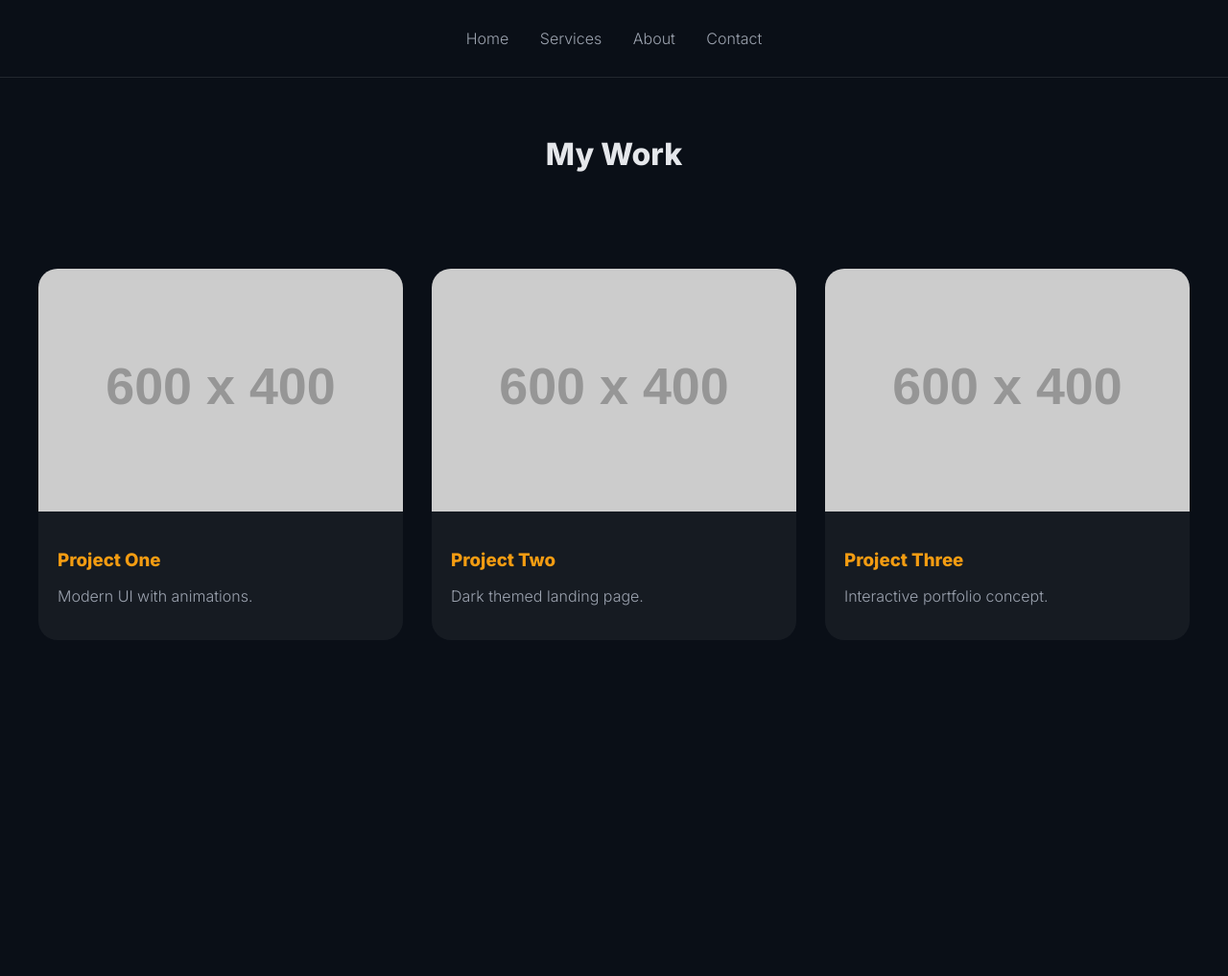
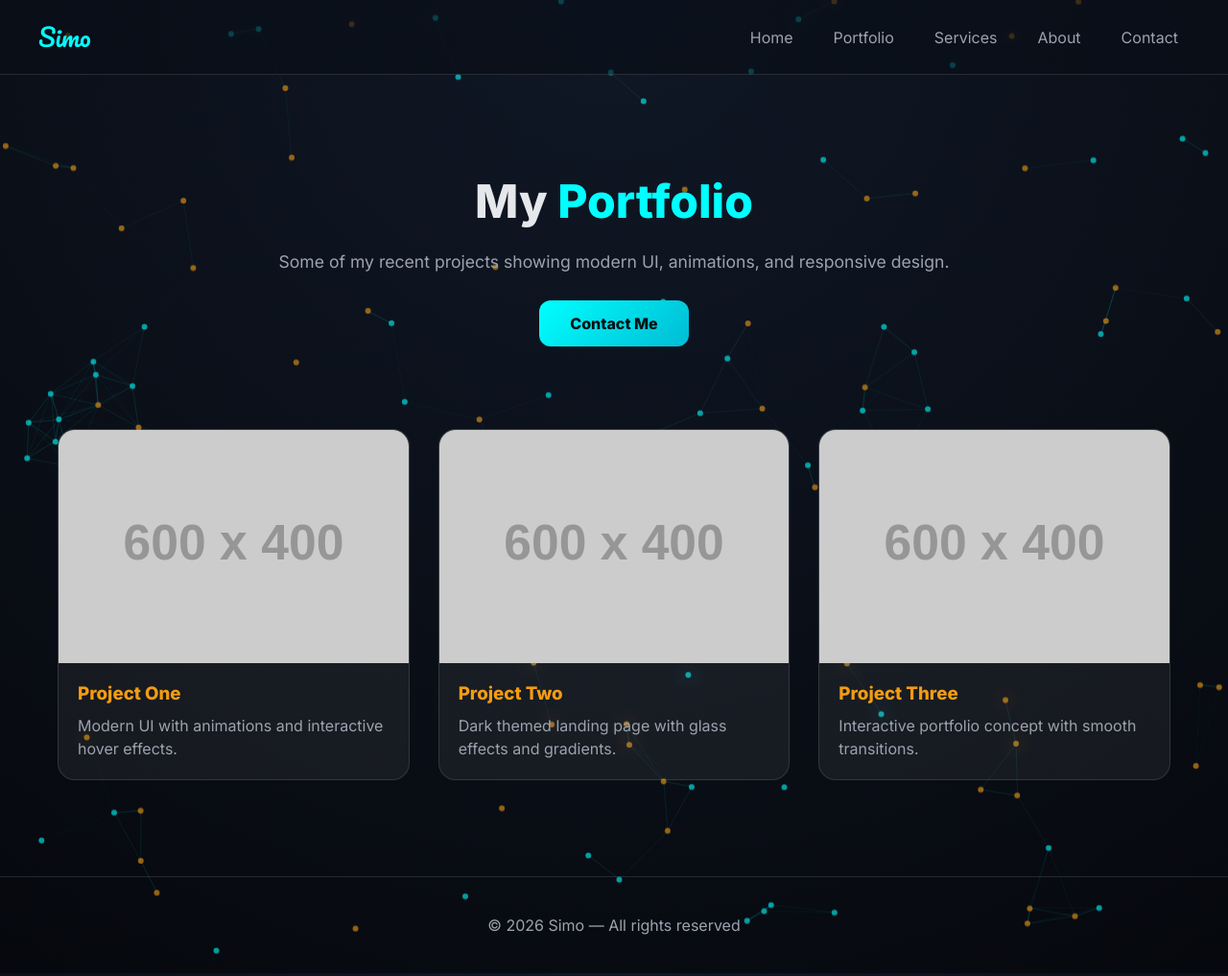
Before and after one commit to SEMO-EL/simoel-website, a plain HTML site: page portfolio.html in a window 1280 px wide. Shown: the whole page at 96% size. Before the commit the page ends 800 px from the top, so only its background shows below. Drawn offline with nearby package versions, Linux system fonts and the light colour scheme; placeholder pictures from the web are drawn by us.

Commit message:
Update portfolio.html

```diff
--- a/portfolio.html
+++ b/portfolio.html
@@ -2,111 +2,261 @@
 <html lang="en">
 <head>
 <meta charset="UTF-8">
-<title>Portfolio</title>
+<meta name="viewport" content="width=device-width, initial-scale=1.0">
+<title>Portfolio — Simo's Website</title>
 
-<link href="https://fonts.googleapis.com/css2?family=Inter:wght@300;600;800&display=swap" rel="stylesheet">
+<!-- Fonts -->
+<link href="https://fonts.googleapis.com/css2?family=Inter:wght@300;400;600;800&family=Pacifico&display=swap" rel="stylesheet">
+
+<!-- Particles.js -->
+<script src="https://cdn.jsdelivr.net/npm/particles.js@2.0.0/particles.min.js"></script>
 
 <style>
-body{
-  margin:0;
-  font-family:Inter,sans-serif;
-  background:#0a0f17;
-  color:#e5e7eb;
+:root {
+  --bg-main: #0a0f17;
+  --bg-glass: rgba(255,255,255,0.06);
+  --accent-cyan: #00ffff;
+  --accent-warm: #f39c12;
+  --text-main: #e5e7eb;
+  --text-muted: #9ca3af;
+  --border-glass: rgba(255,255,255,0.12);
+  --radius: 18px;
+}
+
+* { margin:0; padding:0; box-sizing:border-box; }
+
+body {
+  font-family:'Inter',sans-serif;
+  min-height:100vh;
+  background: radial-gradient(circle at top, #101826, #06080d);
+  color: var(--text-main);
+  overflow-x:hidden;
+  scroll-behavior: smooth;
   opacity:0;
-  animation:fadeIn .6s forwards;
+  animation: pageFadeIn 0.7s ease forwards;
 }
-.fade-out{animation:fadeOut .4s forwards}
-@keyframes fadeIn{to{opacity:1}}
-@keyframes fadeOut{to{opacity:0}}
 
-header{
+.fade-out { animation: pageFadeOut 0.4s ease forwards; }
+
+@keyframes pageFadeIn {
+  from { opacity:0; transform:translateY(6px); }
+  to { opacity:1; transform:translateY(0); }
+}
+
+@keyframes pageFadeOut { from{opacity:1} to{opacity:0} }
+
+#particles-js { position:fixed; inset:0; z-index:-1; }
+
+header.navbar {
+  position:fixed;
+  top:0;
+  width:100%;
+  padding:16px 40px;
+  display:flex;
+  justify-content:space-between;
+  align-items:center;
+  backdrop-filter:blur(12px);
+  background: rgba(10,15,23,0.65);
+  border-bottom:1px solid var(--border-glass);
+  z-index:100;
+}
+
+header .logo {
+  font-family:'Pacifico', cursive;
+  font-size:1.6rem;
+  color: var(--accent-cyan);
+}
+
+header nav { display:flex; gap:18px; }
+
+header nav a {
+  text-decoration:none;
+  color: var(--text-muted);
+  padding:6px 12px;
+  border-radius:8px;
+  transition:0.3s;
+  font-weight:500;
+}
+
+header nav a:hover {
+  color: var(--accent-cyan);
+  background: rgba(0,255,255,0.08);
+  box-shadow:0 0 15px rgba(0,255,255,0.25);
+}
+
+.hero-section {
+  padding:180px 20px 60px;
   text-align:center;
-  padding:30px;
-  border-bottom:1px solid rgba(255,255,255,.1);
+  max-width:900px;
+  margin:auto;
 }
-header a{
-  margin:0 14px;
-  color:#9ca3af;
-  text-decoration:none;
+
+.hero-section h1 {
+  font-size:3rem;
+  font-weight:800;
+  margin-bottom:20px;
 }
-header a:hover{color:#00ffff}
 
-h1{text-align:center;margin:60px 0}
+.hero-section h1 span { color:var(--accent-cyan); }
 
-.grid{
+.hero-section p {
+  color: var(--text-muted);
+  font-size:1.1rem;
+  line-height:1.6;
+  margin-bottom:40px;
+}
+
+.project-grid {
   max-width:1200px;
   margin:auto;
-  padding:40px;
+  padding:40px 20px;
   display:grid;
   grid-template-columns:repeat(auto-fit,minmax(280px,1fr));
   gap:30px;
 }
-.project{
-  background:rgba(255,255,255,.05);
-  border-radius:20px;
+
+.project-card {
+  background: var(--bg-glass);
+  border:1px solid var(--border-glass);
+  border-radius: var(--radius);
   overflow:hidden;
-  transition:.4s;
+  transition:0.4s ease;
+  backdrop-filter:blur(10px);
+  cursor:pointer;
+  opacity:0;
+  transform:translateY(30px);
 }
-.project:hover{
+
+.project-card.active { opacity:1; transform:translateY(0); }
+
+.project-card:hover {
   transform:translateY(-10px);
-  box-shadow:0 0 40px rgba(0,255,255,.2);
+  box-shadow:0 0 40px rgba(0,255,255,0.2);
 }
-.project img{
+
+.project-card img {
   width:100%;
   display:block;
 }
-.project .info{
+
+.project-info {
   padding:20px;
 }
-.project h3{margin-bottom:10px;color:#f39c12}
-.project p{color:#9ca3af}
+
+.project-info h3 { color: var(--accent-warm); margin-bottom:10px; }
+
+.project-info p { color: var(--text-muted); line-height:1.5; }
+
+footer {
+  text-align:center;
+  padding:40px;
+  color: var(--text-muted);
+  border-top:1px solid var(--border-glass);
+  margin-top:60px;
+}
+
+/* CTA Button in hero */
+.btn-primary {
+  background: linear-gradient(135deg, var(--accent-cyan), #00bcd4);
+  color: #001014;
+  padding:14px 32px;
+  border-radius:12px;
+  font-weight:700;
+  text-decoration:none;
+  transition:0.3s ease;
+  margin:0 8px;
+}
+
+.btn-primary:hover {
+  transform: translateY(-3px);
+  box-shadow:0 0 35px rgba(0,255,255,0.5);
+}
+
+/* Animations */
+@media(max-width:768px){
+  .hero-section h1{font-size:2.4rem;}
+  header.navbar{padding:16px 20px;}
+  .project-grid{gap:20px;}
+}
 </style>
 </head>
 
 <body>
 
-<header>
-  <a href="index.html">Home</a>
-  <a href="services.html">Services</a>
-  <a href="about.html">About</a>
-  <a href="contact.html">Contact</a>
+<div id="particles-js"></div>
+
+<header class="navbar">
+  <div class="logo">Simo</div>
+  <nav>
+    <a href="index.html">Home</a>
+    <a href="portfolio.html">Portfolio</a>
+    <a href="services.html">Services</a>
+    <a href="about.html">About</a>
+    <a href="contact.html">Contact</a>
+  </nav>
 </header>
 
-<h1>My Work</h1>
+<section class="hero-section">
+  <h1>My <span>Portfolio</span></h1>
+  <p>Some of my recent projects showing modern UI, animations, and responsive design.</p>
+  <a href="contact.html" class="btn-primary">Contact Me</a>
+</section>
 
-<section class="grid">
-  <div class="project">
-    <img src="https://via.placeholder.com/600x400">
-    <div class="info">
+<section class="project-grid">
+  <div class="project-card reveal">
+    <img src="https://via.placeholder.com/600x400" alt="Project One">
+    <div class="project-info">
       <h3>Project One</h3>
-      <p>Modern UI with animations.</p>
+      <p>Modern UI with animations and interactive hover effects.</p>
     </div>
   </div>
-  <div class="project">
-    <img src="https://via.placeholder.com/600x400">
-    <div class="info">
+  <div class="project-card reveal">
+    <img src="https://via.placeholder.com/600x400" alt="Project Two">
+    <div class="project-info">
       <h3>Project Two</h3>
-      <p>Dark themed landing page.</p>
+      <p>Dark themed landing page with glass effects and gradients.</p>
     </div>
   </div>
-  <div class="project">
-    <img src="https://via.placeholder.com/600x400">
-    <div class="info">
+  <div class="project-card reveal">
+    <img src="https://via.placeholder.com/600x400" alt="Project Three">
+    <div class="project-info">
       <h3>Project Three</h3>
-      <p>Interactive portfolio concept.</p>
+      <p>Interactive portfolio concept with smooth transitions.</p>
     </div>
   </div>
 </section>
 
+<footer>
+  © 2026 Simo — All rights reserved
+</footer>
+
 <script>
-document.querySelectorAll("a").forEach(a=>{
-  a.onclick=e=>{
+/* PARTICLES */
+particlesJS("particles-js",{
+  particles:{number:{value:80},color:{value:["#00ffff","#f39c12"]},
+    opacity:{value:0.6},size:{value:3},line_linked:{enable:true,color:"#00ffff",opacity:0.2},move:{speed:2}
+  },
+});
+
+/* REVEAL ANIMATION */
+const reveals = document.querySelectorAll(".reveal");
+window.addEventListener("scroll",()=>{
+  reveals.forEach(el=>{
+    const top=el.getBoundingClientRect().top;
+    if(top<window.innerHeight-80) el.classList.add("active");
+  });
+});
+
+/* PAGE TRANSITION */
+document.querySelectorAll("a").forEach(link=>{
+  link.addEventListener("click",e=>{
+    const href=link.getAttribute("href");
+    if(!href||href.startsWith("#")) return;
     e.preventDefault();
     document.body.classList.add("fade-out");
-    setTimeout(()=>location.href=a.href,400);
-  }
+    setTimeout(()=>window.location.href=href,400);
+  });
 });
 </script>
-
 </body>
 </html>
```
